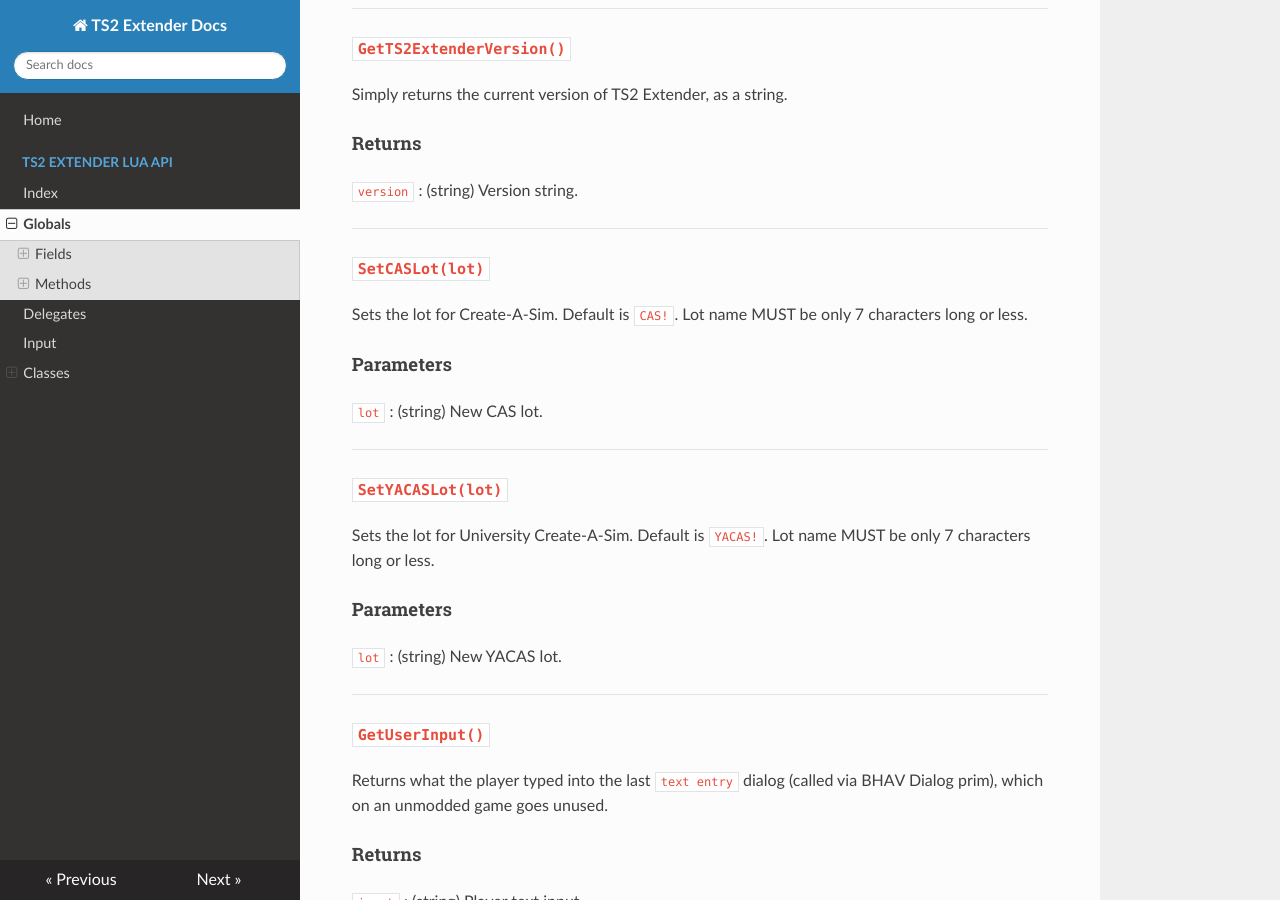
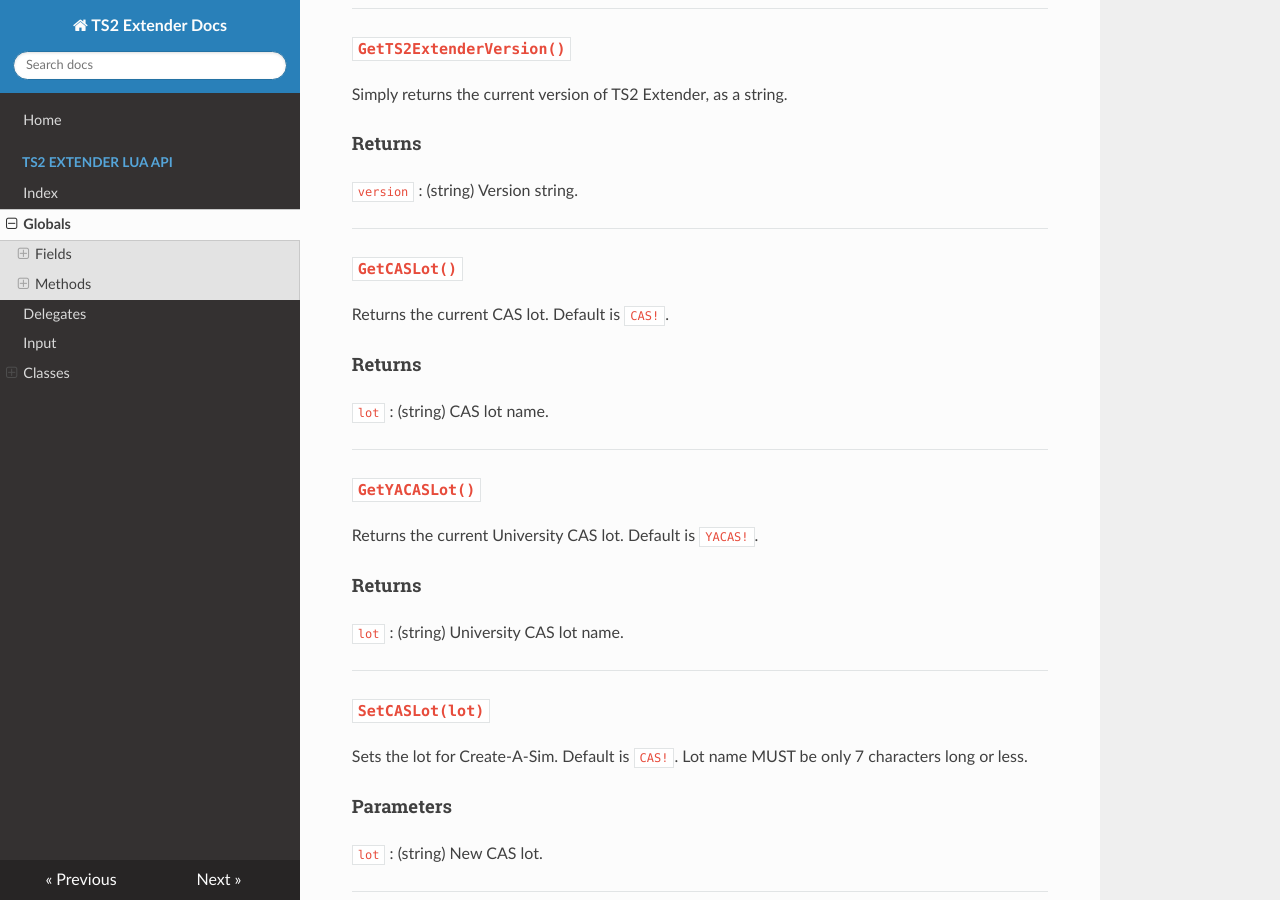
Before and after one commit to LazyDuchess/TS2-Extender-Docs, an MkDocs documentation site: the page built from docs/extenderapi/Globals.md, in a window 1280 px wide and 900 px high, scrolled down 1515 px. Built offline with MkDocs 1.6.1, drawn with Linux system fonts in a browser that asks for light colours; nearby versions of some CDN libraries.

Commit message:
document GetCASLot and GetYACASLot

```diff
--- a/docs/extenderapi/Globals.md
+++ b/docs/extenderapi/Globals.md
@@ -70,6 +70,26 @@
 
 `version`
 : (string) Version string.
+
+---
+
+### `GetCASLot()`
+Returns the current CAS lot. Default is `CAS!`.
+
+#### Returns
+
+`lot`
+: (string) CAS lot name.
+
+---
+
+### `GetYACASLot()`
+Returns the current University CAS lot. Default is `YACAS!`.
+
+#### Returns
+
+`lot`
+: (string) University CAS lot name.
 
 ---
 
```
